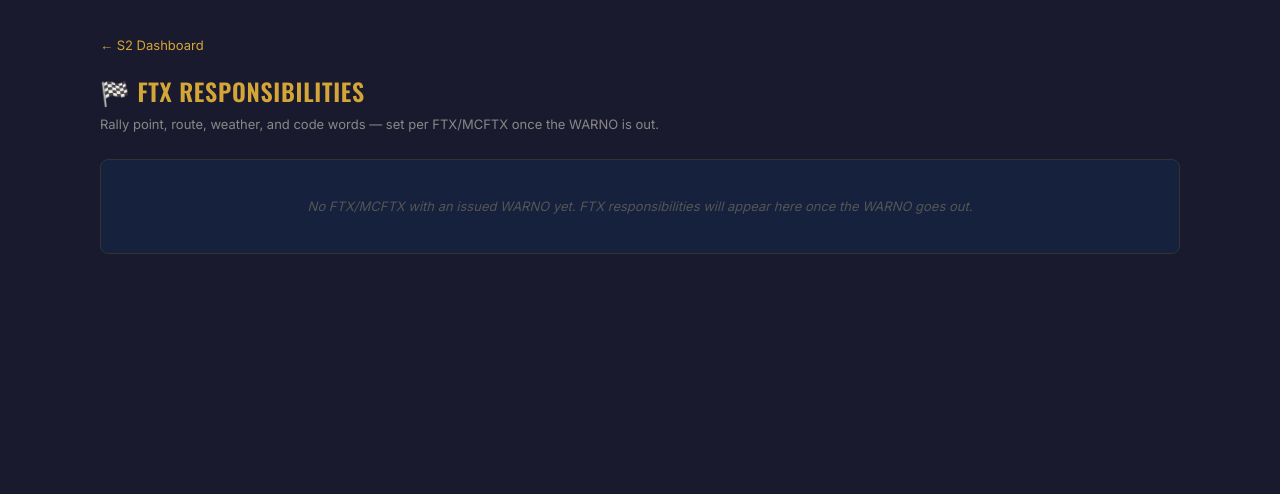
After one commit to 13th-Legion/praetorium, a Python web app: template app/templates/pages/s2_ftx.html in a window 1280 px wide. The commit adds this page. Shown: the top 494 px of the page. Run offline with Jinja, Linux system fonts and the light colour scheme; the template is opened without the code that fills it, so the values that code supplies are empty.

Commit message:
feat(s2): FTX responsibilities page + WARNO-driven rally-point trigger
- New /api/s2/ftx page: S2 edits rally point (+time+url), RP→AO route (+url),
  weather, and code words per FTX/MCFTX. Wired into the S2 nav + hub.
- Fix 'Rally points needed' trigger: now surfaces upcoming FTX/MCFTX with an
  issued WARNO (warno_issued_at is not null), not just 'ftx' events with a
  training site set. This correctly lists the active-WARNO MCFTX.
- set_rally_point now also captures rally_point_time.
- New set_route / set_weather / set_code_words routes (all _can_rally gated).

```diff
--- a/app/templates/base.html
+++ b/app/templates/base.html
@@ -184,6 +184,7 @@
                     <div style="border-bottom: 1px solid #333;">
                         <a href="/api/s2" style="display: block; padding: 8px 16px; color: #d4a537; text-decoration: none; font-size: 13px; font-weight: 600;">🔍 S2 — Intel &amp; Security</a>
                         <a href="/api/s2/challenge" style="display: block; padding: 4px 16px 4px 28px; color: #ccc; text-decoration: none; font-size: 12px;">Challenge / Password</a>
+                        <a href="/api/s2/ftx" style="display: block; padding: 4px 16px 4px 28px; color: #ccc; text-decoration: none; font-size: 12px;">FTX Responsibilities</a>
                         <a href="/api/s2/iir" style="display: block; padding: 4px 16px 4px 28px; color: #ccc; text-decoration: none; font-size: 12px;">Intelligence / Information Reports</a>
                         <a href="/api/s2/sites" style="display: block; padding: 4px 16px 8px 28px; color: #ccc; text-decoration: none; font-size: 12px;">Training Sites</a>
                     </div>
--- /dev/null
+++ b/app/templates/pages/s2_ftx.html
@@ -0,0 +1,84 @@
+{% extends "base.html" %}
+
+{% block title %}FTX Responsibilities — S2{% endblock %}
+
+{% block content %}
+{% include "partials/s2_styles.html" %}
+
+<div class="s2-wrap">
+    <a href="/api/s2" class="s2-back">← S2 Dashboard</a>
+    <div class="s2-header">
+        <h2>🏁 FTX Responsibilities</h2>
+        <div class="subtitle">Rally point, route, weather, and code words — set per FTX/MCFTX once the WARNO is out.</div>
+    </div>
+
+    {% if items %}
+    {% for it in items %}
+    {% set ev = it.event %}
+    <div class="s2-card">
+        <div style="display:flex;justify-content:space-between;align-items:flex-start;flex-wrap:wrap;gap:8px;">
+            <div>
+                <div style="font-size:16px;font-weight:700;color:#e0e0e0;">{{ ev.title }}</div>
+                <div class="s2-muted">{{ ev.category | upper }} · {{ ev.date_start.strftime('%d %b %Y') }} {% if it.site_name %}· 📍 {{ it.site_name }}{% endif %}</div>
+            </div>
+        </div>
+
+        <!-- Rally Point -->
+        <div style="margin-top:14px;padding-top:12px;border-top:1px solid #2a2a3e;">
+            <div style="display:flex;align-items:center;gap:10px;flex-wrap:wrap;">
+                <span class="s2-muted" style="font-weight:600;">🏁 Rally Point</span>
+                {% if ev.rally_point %}
+                <a href="{% if ev.rally_point_url %}{{ ev.rally_point_url }}{% else %}https://www.google.com/maps?q={{ ev.rally_point | urlencode }}{% endif %}" target="_blank" style="color:#d4a537;font-size:13px;text-decoration:none;">{{ ev.rally_point }} ↗</a>
+                {% if ev.rally_point_time %}<span style="color:#d4a537;font-size:13px;font-weight:600;">@ {{ ev.rally_point_time }}</span>{% endif %}
+                {% endif %}
+            </div>
+            <form hx-post="/api/s2/rally-point/{{ ev.id }}" hx-target="#rp-result-{{ ev.id }}" hx-swap="innerHTML" style="margin-top:6px;display:flex;flex-direction:column;gap:6px;">
+                <div style="display:flex;gap:8px;flex-wrap:wrap;">
+                    <input name="rally_point" value="{{ ev.rally_point or '' }}" placeholder="Rally point address / description" style="flex:1;min-width:200px;background:#12121e;border:1px solid #444;color:#fff;padding:6px 10px;border-radius:4px;font-size:13px;">
+                    <input name="rally_point_time" value="{{ ev.rally_point_time or '' }}" placeholder="Time (HHMM)" maxlength="4" style="width:90px;background:#12121e;border:1px solid #444;color:#fff;padding:6px 10px;border-radius:4px;font-size:13px;">
+                    <button type="submit" class="s2-btn s2-btn-sm">Save</button>
+                </div>
+                <input name="rally_point_url" value="{{ ev.rally_point_url or '' }}" placeholder="Google Maps link (optional)" style="background:#12121e;border:1px solid #444;color:#fff;padding:6px 10px;border-radius:4px;font-size:13px;">
+            </form>
+            <div id="rp-result-{{ ev.id }}"></div>
+        </div>
+
+        <!-- Route -->
+        <div style="margin-top:12px;padding-top:12px;border-top:1px solid #2a2a3e;">
+            <span class="s2-muted" style="font-weight:600;">🧭 Route (RP → AO)</span>
+            <form hx-post="/api/s2/route/{{ ev.id }}" hx-target="#route-result-{{ ev.id }}" hx-swap="innerHTML" style="margin-top:6px;display:flex;flex-direction:column;gap:6px;">
+                <textarea name="route" placeholder="Route description (turn-by-turn, checkpoints, etc.)" style="min-height:56px;background:#12121e;border:1px solid #444;color:#fff;padding:8px 10px;border-radius:4px;font-size:13px;width:100%;box-sizing:border-box;">{{ ev.route or '' }}</textarea>
+                <div style="display:flex;gap:8px;">
+                    <input name="route_url" value="{{ ev.route_url or '' }}" placeholder="Google Maps link (optional)" style="flex:1;background:#12121e;border:1px solid #444;color:#fff;padding:6px 10px;border-radius:4px;font-size:13px;">
+                    <button type="submit" class="s2-btn s2-btn-sm">Save</button>
+                </div>
+            </form>
+            <div id="route-result-{{ ev.id }}"></div>
+        </div>
+
+        <!-- Weather -->
+        <div style="margin-top:12px;padding-top:12px;border-top:1px solid #2a2a3e;">
+            <span class="s2-muted" style="font-weight:600;">🌦️ Weather</span>
+            <form hx-post="/api/s2/weather/{{ ev.id }}" hx-target="#weather-result-{{ ev.id }}" hx-swap="innerHTML" style="margin-top:6px;display:flex;gap:8px;">
+                <textarea name="weather_report" placeholder="Forecast summary for the FTX window" style="flex:1;min-height:48px;background:#12121e;border:1px solid #444;color:#fff;padding:8px 10px;border-radius:4px;font-size:13px;resize:vertical;">{{ ev.weather_report or '' }}</textarea>
+                <button type="submit" class="s2-btn s2-btn-sm">Save</button>
+            </form>
+            <div id="weather-result-{{ ev.id }}"></div>
+        </div>
+
+        <!-- Code Words -->
+        <div style="margin-top:12px;padding-top:12px;border-top:1px solid #2a2a3e;">
+            <span class="s2-muted" style="font-weight:600;">🔑 Code Words</span>
+            <form hx-post="/api/s2/code-words/{{ ev.id }}" hx-target="#cw-result-{{ ev.id }}" hx-swap="innerHTML" style="margin-top:6px;display:flex;gap:8px;">
+                <input name="code_words" value="{{ ev.code_words or '' }}" placeholder="Recognition / ops code words" style="flex:1;background:#12121e;border:1px solid #444;color:#fff;padding:6px 10px;border-radius:4px;font-size:13px;">
+                <button type="submit" class="s2-btn s2-btn-sm">Save</button>
+            </form>
+            <div id="cw-result-{{ ev.id }}"></div>
+        </div>
+    </div>
+    {% endfor %}
+    {% else %}
+    <div class="s2-card"><div class="s2-empty">No FTX/MCFTX with an issued WARNO yet. FTX responsibilities will appear here once the WARNO goes out.</div></div>
+    {% endif %}
+</div>
+{% endblock %}
--- a/app/templates/pages/s2_hub.html
+++ b/app/templates/pages/s2_hub.html
@@ -13,6 +13,7 @@
 
     <div class="s2-nav">
         <a href="/api/s2/iir">📡 Intelligence / Information Reports</a>
+        <a href="/api/s2/ftx">🏁 FTX Responsibilities</a>
         <a href="/api/s2/challenge">🔐 Challenge / Password</a>
         <a href="/api/s2/sites">🗺️ Training Sites</a>
     </div>
@@ -37,7 +38,7 @@
 
     <div class="s2-card">
         <h3>FTX responsibilities</h3>
-        <p class="s2-muted" style="font-size:13px;color:#999;">Rally point, RP→AO route, weather, code words, challenge/password — S2 sets these per FTX. Challenge/password rotation is under <a href="/api/s2/challenge" style="color:#d4a537;">Challenge / Password</a>.</p>
+        <p class="s2-muted" style="font-size:13px;color:#999;">Rally point, RP→AO route, weather, code words, challenge/password — S2 sets these per FTX/MCFTX once the WARNO is out. Edit them under <a href="/api/s2/ftx" style="color:#d4a537;">FTX Responsibilities</a>; rotation lives under <a href="/api/s2/challenge" style="color:#d4a537;">Challenge / Password</a>.</p>
     </div>
 
     <div class="s2-card">
```
Also changed, not shown: app/routes/s2_admin.py (+125 -4 lines).
